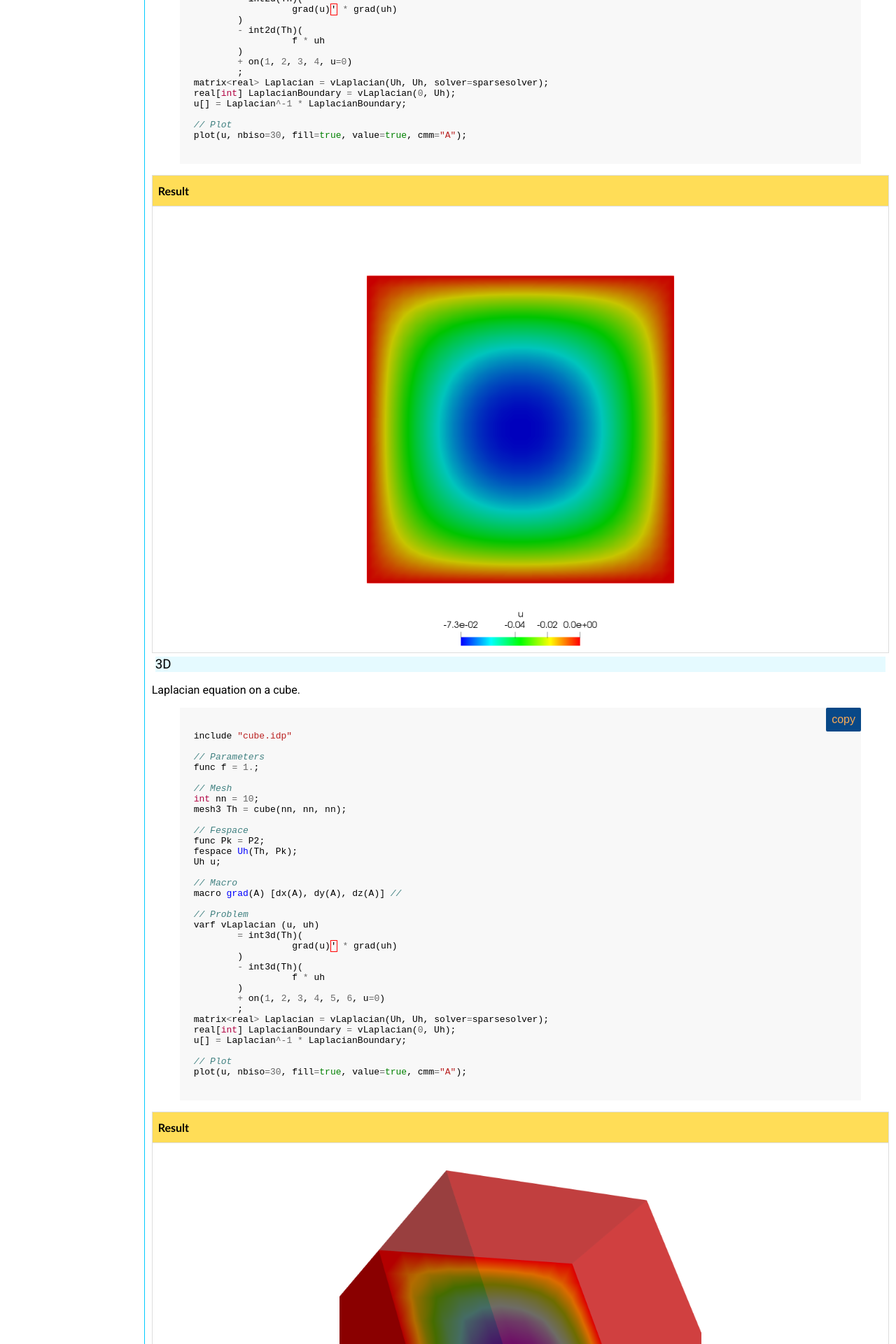
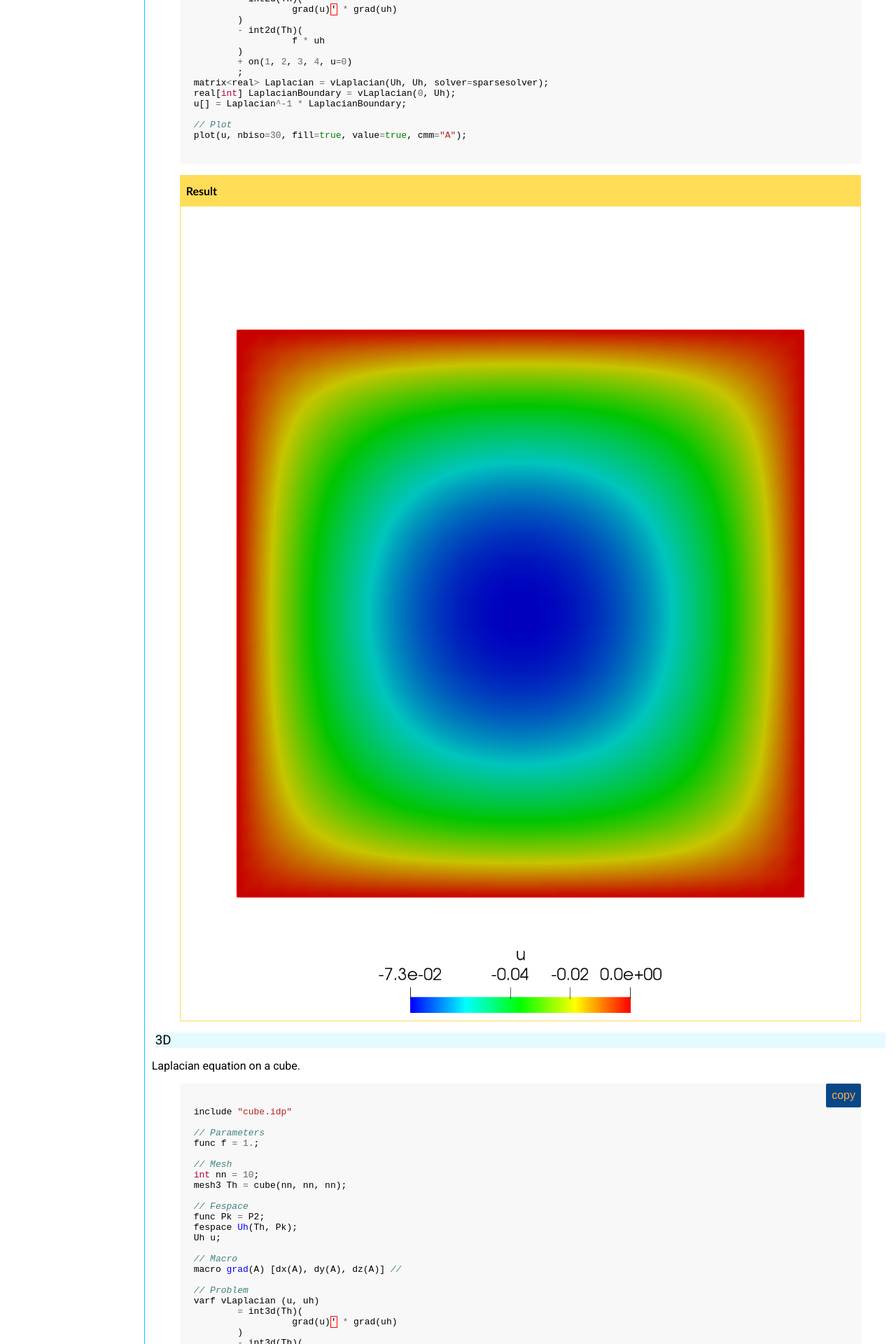
Before and after one commit to FreeFem/FreeFem-modules, a Jekyll site: the page built from _modules/laplacian.md, in a window 1280 px wide. Shown: the part 1034-2954 px from the top of the page at 70% size. Built offline with Jekyll 4.4.1, drawn with Linux system fonts in a browser that asks for light colours; formulas are drawn with MathJax 3; our own code applies the rules of GitHub Pages for plain Markdown files.

Commit message:
Update css/module.css

```diff
--- a/css/module.css
+++ b/css/module.css
@@ -93,7 +93,7 @@ nav li:hover {
 
 .content img {
   margin: auto;
-  width: 50%;
+  width: 100%;
   display: block;
   text-align: center;
 }
@@ -101,20 +101,12 @@ nav li:hover {
 .content table {
     font-family: "Trebuchet MS", Arial, Helvetica, sans-serif;
     border-collapse: collapse;
-    width: 100%;
+    margin: 16px 40px;
 }
 
 .content table td, .content table th {
-    border: 1px solid #ddd;
+    border: 1px #ffdd57 solid;
     padding: 8px;
-}
-
-.content table tr:nth-child(even){
-  background-color: #f2f2f2;
-}
-
-.content table tr:hover {
-  background-color: #ddd;
 }
 
 .content table th {
```
